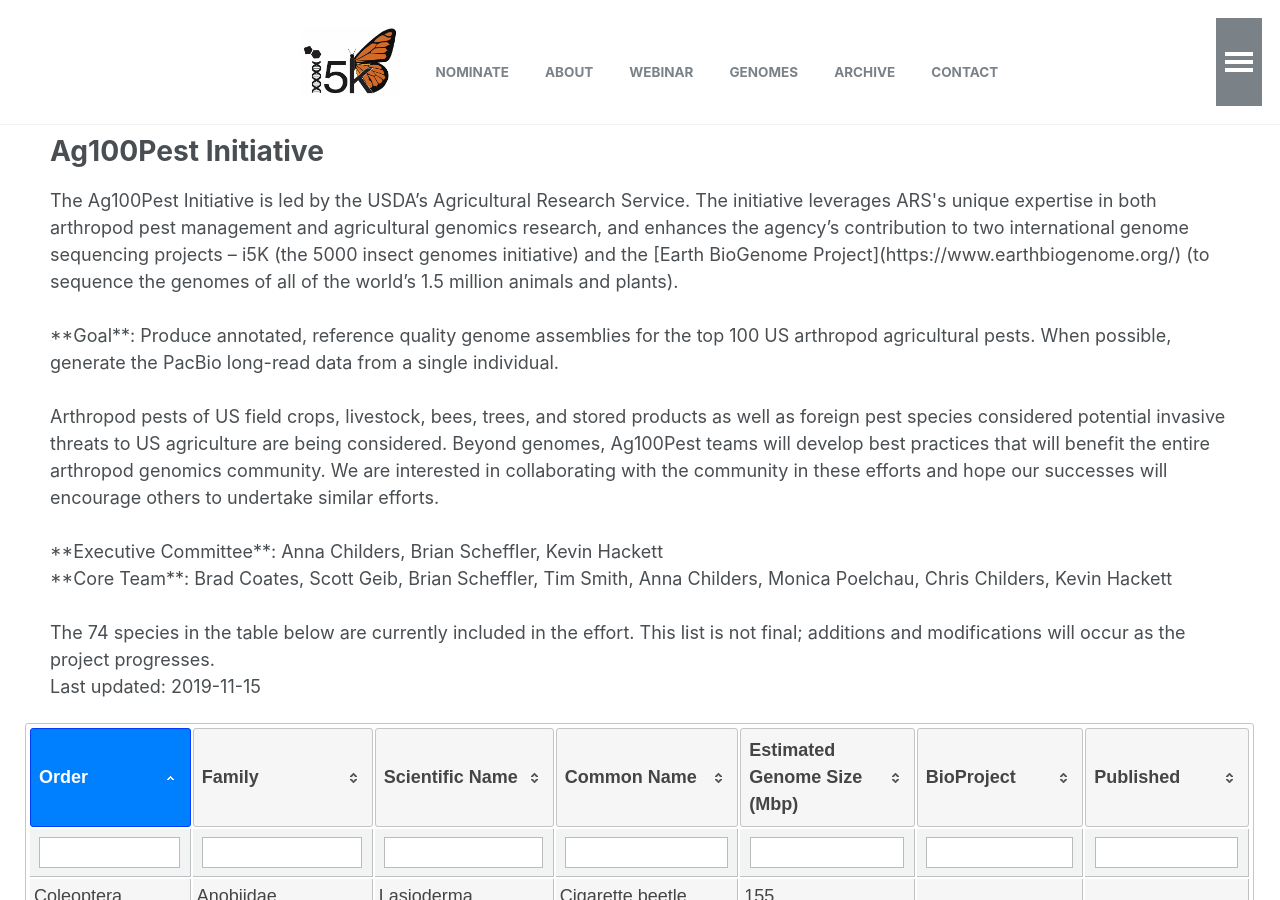
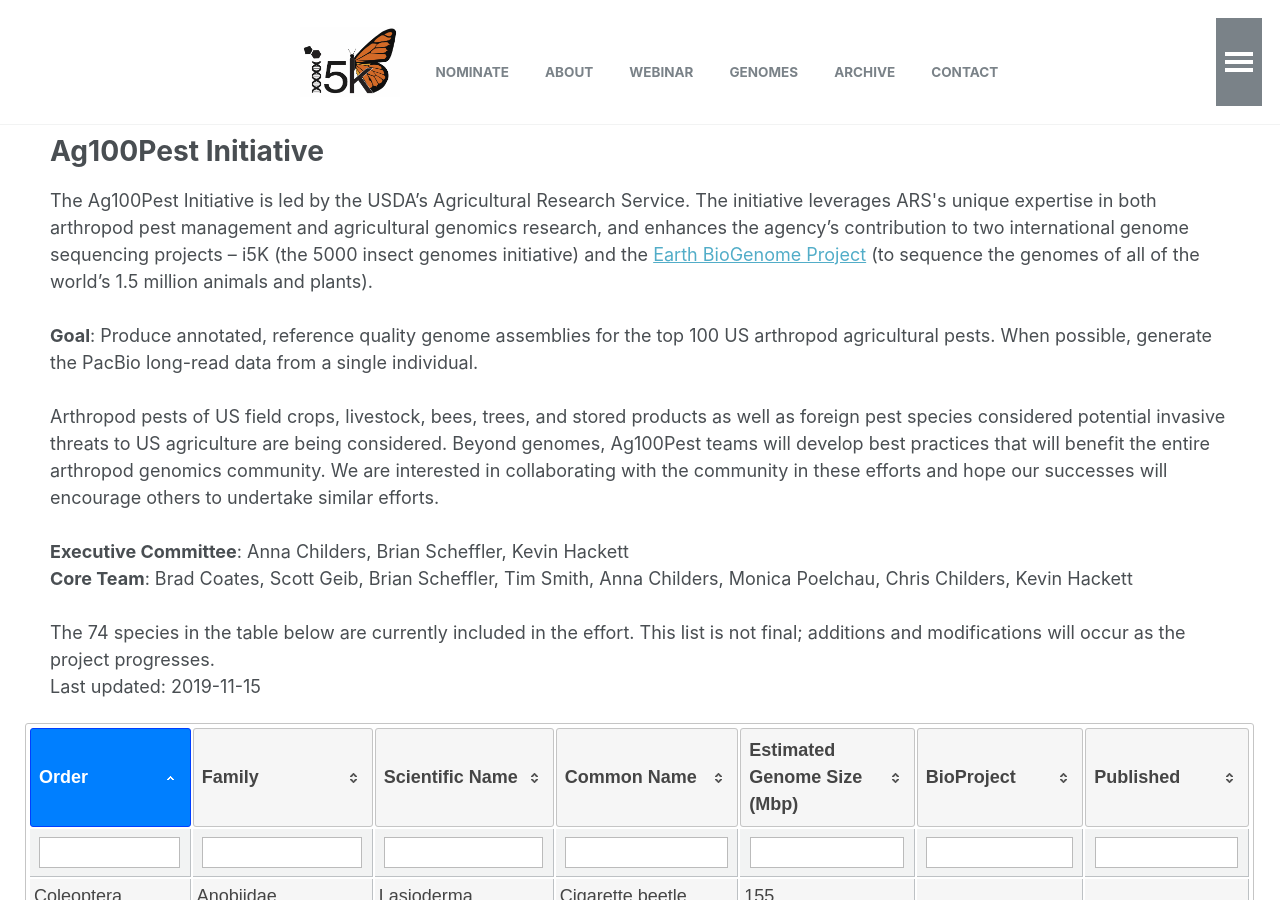
Before and after one commit to i5k/i5k.github.io, a Jekyll site: the page built from _pages/ag100pest.html, in a window 1280 px wide and 900 px high. Built offline with Jekyll 4.4.1, drawn with Linux system fonts in a browser that asks for light colours.

Commit message:
Fixing bold and link

```diff
--- a/_layouts/Ag100Pest_Table.html
+++ b/_layouts/Ag100Pest_Table.html
@@ -29,14 +29,14 @@
 
     <!-- Text before table goes here  -->
     <p>
-      The Ag100Pest Initiative is led by the USDA’s Agricultural Research Service. The initiative leverages ARS's unique expertise in both arthropod pest management and agricultural genomics research, and enhances the agency’s contribution to two international genome sequencing projects – i5K (the 5000 insect genomes initiative) and the [Earth BioGenome Project](https://www.earthbiogenome.org/) (to sequence the genomes of all of the world’s 1.5 million animals and plants).<br><br>
+      The Ag100Pest Initiative is led by the USDA’s Agricultural Research Service. The initiative leverages ARS's unique expertise in both arthropod pest management and agricultural genomics research, and enhances the agency’s contribution to two international genome sequencing projects – i5K (the 5000 insect genomes initiative) and the <a href="https://www.earthbiogenome.org/" target="_blank">Earth BioGenome Project</a> (to sequence the genomes of all of the world’s 1.5 million animals and plants).<br><br>
 
-      **Goal**: Produce annotated, reference quality genome assemblies for the top 100 US arthropod agricultural pests.  When possible, generate the PacBio long-read data from a single individual.<br><br>
+      <b>Goal</b>: Produce annotated, reference quality genome assemblies for the top 100 US arthropod agricultural pests.  When possible, generate the PacBio long-read data from a single individual.<br><br>
 
       Arthropod pests of US field crops, livestock, bees, trees, and stored products as well as foreign pest species considered potential invasive threats to US agriculture are being considered. Beyond genomes, Ag100Pest teams will develop best practices that will benefit the entire arthropod genomics community. We are interested in collaborating with the community in these efforts and hope our successes will encourage others to undertake similar efforts.<br><br>
 
-      **Executive Committee**: Anna Childers, Brian Scheffler, Kevin Hackett<br>
-      **Core Team**: Brad Coates, Scott Geib, Brian Scheffler, Tim Smith, Anna Childers, Monica Poelchau, Chris Childers, Kevin Hackett<br><br>
+      <b>Executive Committee</b>: Anna Childers, Brian Scheffler, Kevin Hackett<br>
+      <b>Core Team</b>: Brad Coates, Scott Geib, Brian Scheffler, Tim Smith, Anna Childers, Monica Poelchau, Chris Childers, Kevin Hackett<br><br>
 
       The 74 species in the table below are currently included in the effort.  This list is not final; additions and modifications will occur as the project progresses.<br>
       Last updated: 2019-11-15
```
